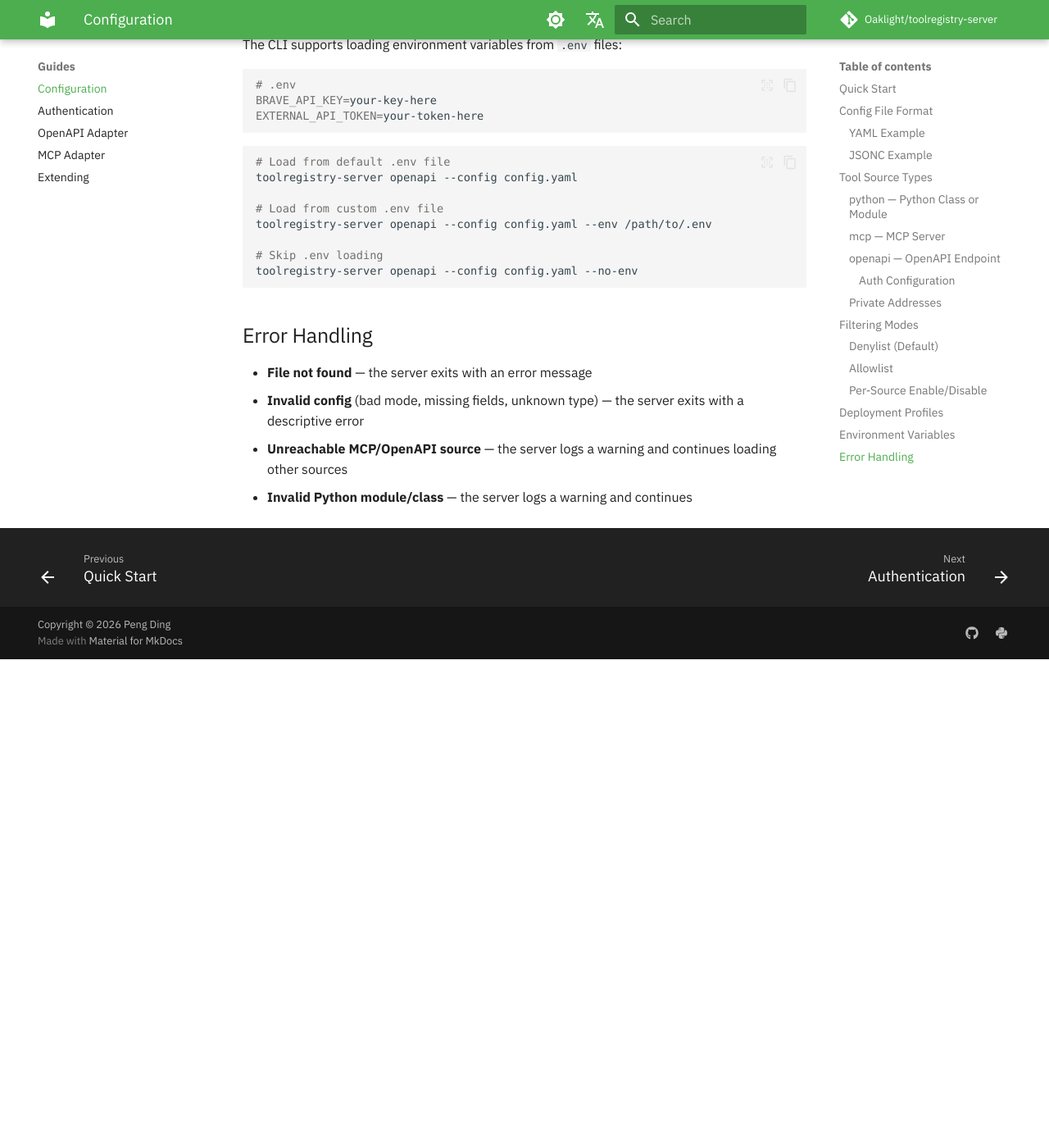
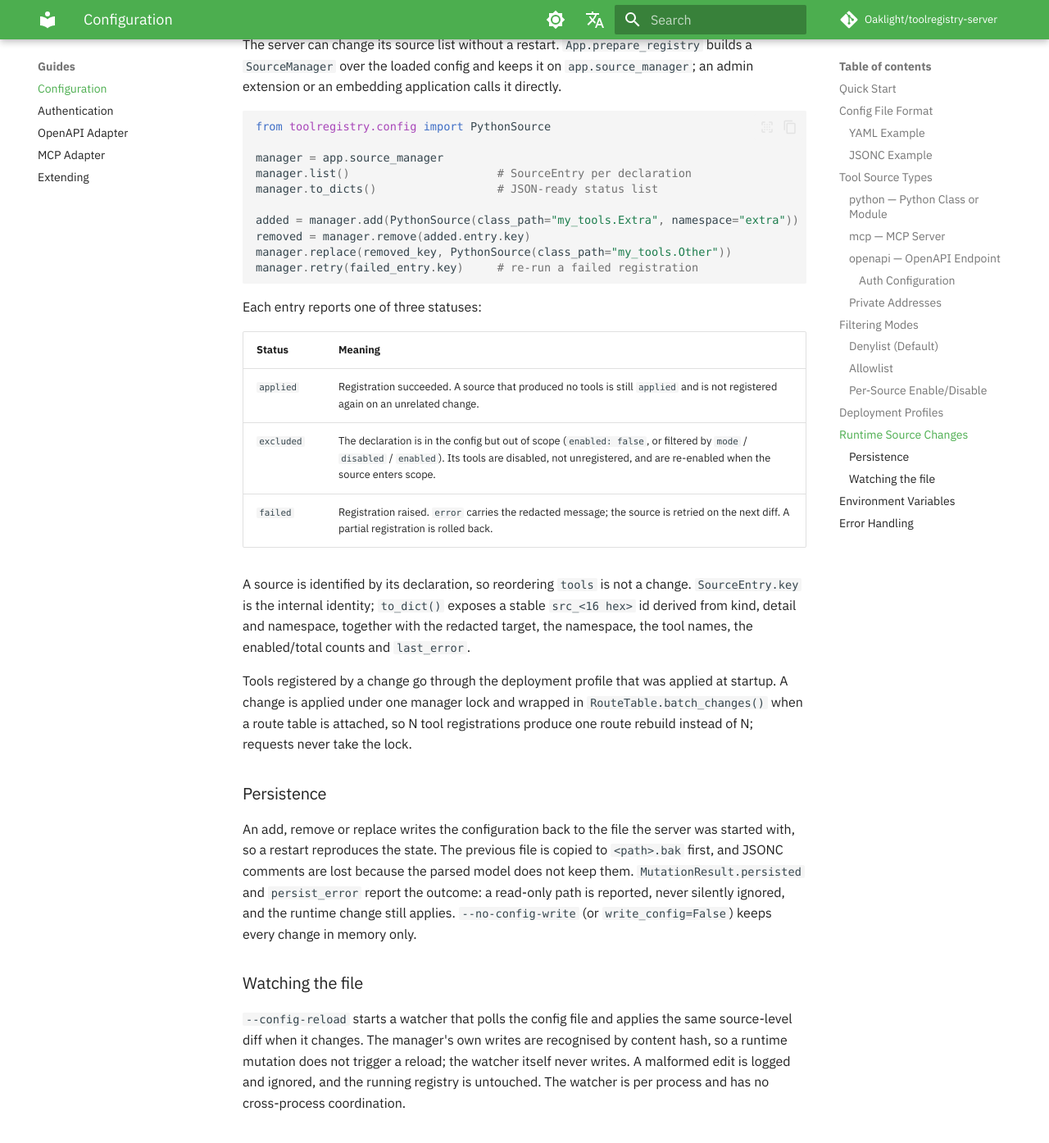
Before and after one commit to Oaklight/toolregistry-server, an MkDocs documentation site: the page built from docs/guides/configuration.md, in a window 1280 px wide and 1400 px high, scrolled down 6829 px. Shown: the top 1394 px of the window at 82% size. Built offline with MkDocs 1.6.1 and Material for MkDocs 9.7.7, drawn with Linux system fonts in a browser that asks for light colours; some web fonts are replaced; comment, search, counter and statistics services are not loaded; before the commit the page ends 7633 px from its top, so only the background shows below that.

Commit message:
docs(sources): document the runtime source manager (#185)

````diff
--- a/docs/guides/configuration.md
+++ b/docs/guides/configuration.md
@@ -239,6 +239,65 @@ profiles:
 
 Without a `profiles:` entry the built-in sets apply: `remote` disables `file_system`, `destructive` and `privileged`; `local` disables `network`. An unknown profile name is logged as a warning and ignored.
 
+## Runtime Source Changes
+
+The server can change its source list without a restart. `App.prepare_registry`
+builds a `SourceManager` over the loaded config and keeps it on
+`app.source_manager`; an admin extension or an embedding application calls it
+directly.
+
+```python
+from toolregistry.config import PythonSource
+
+manager = app.source_manager
+manager.list()                      # SourceEntry per declaration
+manager.to_dicts()                  # JSON-ready status list
+
+added = manager.add(PythonSource(class_path="my_tools.Extra", namespace="extra"))
+removed = manager.remove(added.entry.key)
+manager.replace(removed_key, PythonSource(class_path="my_tools.Other"))
+manager.retry(failed_entry.key)     # re-run a failed registration
+```
+
+Each entry reports one of three statuses:
+
+| Status | Meaning |
+|--------|---------|
+| `applied` | Registration succeeded. A source that produced no tools is still `applied` and is not registered again on an unrelated change. |
+| `excluded` | The declaration is in the config but out of scope (`enabled: false`, or filtered by `mode` / `disabled` / `enabled`). Its tools are disabled, not unregistered, and are re-enabled when the source enters scope. |
+| `failed` | Registration raised. `error` carries the redacted message; the source is retried on the next diff. A partial registration is rolled back. |
+
+A source is identified by its declaration, so reordering `tools` is not a
+change. `SourceEntry.key` is the internal identity; `to_dict()` exposes a
+stable `src_<16 hex>` id derived from kind, detail and namespace, together
+with the redacted target, the namespace, the tool names, the enabled/total
+counts and `last_error`.
+
+Tools registered by a change go through the deployment profile that was
+applied at startup. A change is applied under one manager lock and wrapped in
+`RouteTable.batch_changes()` when a route table is attached, so N tool
+registrations produce one route rebuild instead of N; requests never take the
+lock.
+
+### Persistence
+
+An add, remove or replace writes the configuration back to the file the server
+was started with, so a restart reproduces the state. The previous file is
+copied to `<path>.bak` first, and JSONC comments are lost because the parsed
+model does not keep them. `MutationResult.persisted` and `persist_error`
+report the outcome: a read-only path is reported, never silently ignored, and
+the runtime change still applies. `--no-config-write` (or
+`write_config=False`) keeps every change in memory only.
+
+### Watching the file
+
+`--config-reload` starts a watcher that polls the config file and applies the
+same source-level diff when it changes. The manager's own writes are
+recognised by content hash, so a runtime mutation does not trigger a reload;
+the watcher itself never writes. A malformed edit is logged and ignored, and
+the running registry is untouched. The watcher is per process and has no
+cross-process coordination.
+
 ## Environment Variables
 
 The CLI supports loading environment variables from `.env` files:
````
Also changed, not shown: docs/changelog.md (+1 -0 lines), docs/reference/cli/index.md (+2 -0 lines).
